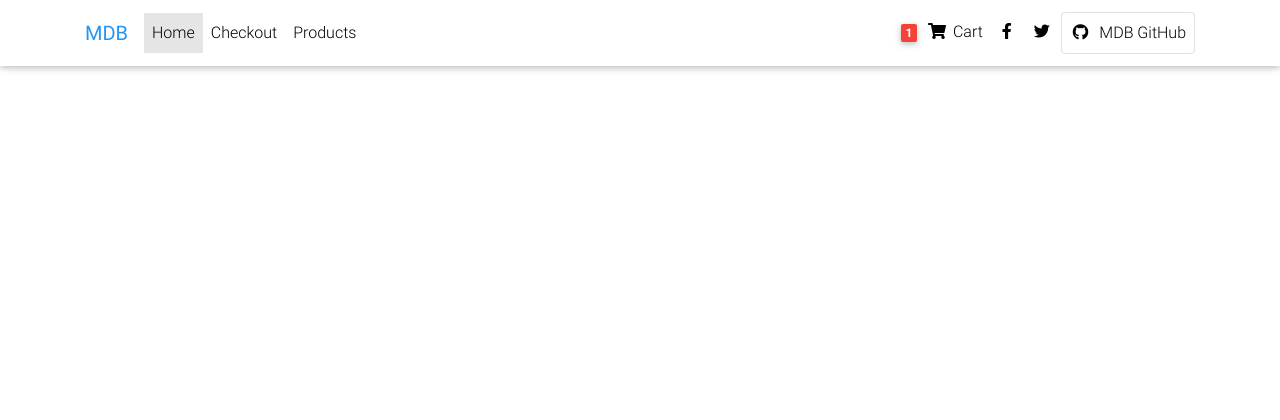
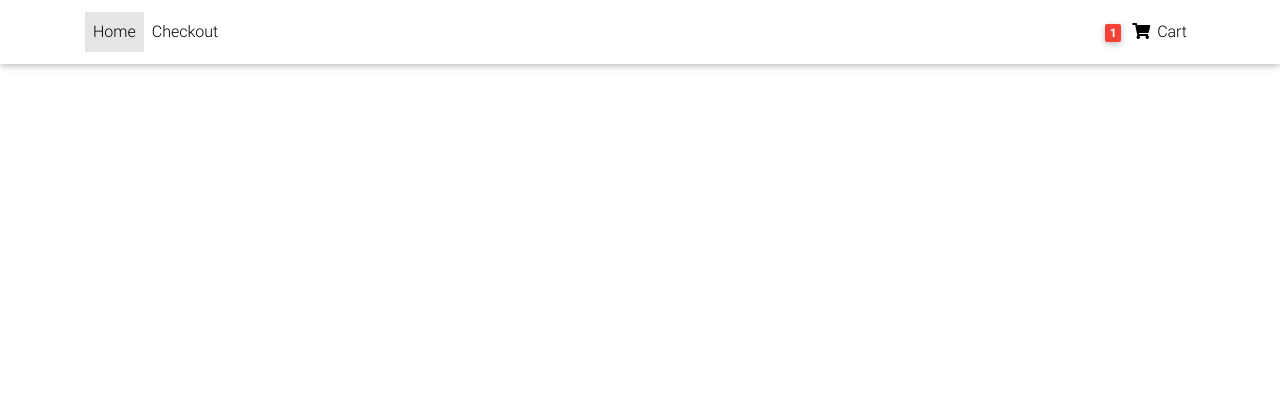
Before and after one commit to MichelAtieno/MishqaPlanes, a Django app: page / in a window 1280 px wide. Shown: the top 420 px of the page. Run offline with Django 3.2, Linux system fonts and the light colour scheme; data comes from the database, SQL or seed files in the repository; both versions use the stored data as it was after the commit; some libraries are stand-ins or nearby versions.

Commit message:
Fixed error

```diff
--- a/core/models.py
+++ b/core/models.py
@@ -20,6 +20,7 @@
     category = models.CharField(choices=CATEGORY_CHOICES, max_length=2, default="" )
     label = models.CharField(choices=LABEL_CHOICES, max_length=2, default="" )
     slug = models.SlugField()
+    description = models.TextField()
 
     def __str__(self):
         return self.title
--- a/core/views.py
+++ b/core/views.py
@@ -10,7 +10,7 @@
     return render(request, "product.html", context)
 
 def checkout(request):
-    render(request, "checkout.html")
+    return render(request, "checkout.html")
 
 class HomeView(ListView):
     model = Item
--- a/templates/home-page.html
+++ b/templates/home-page.html
@@ -215,7 +215,7 @@
               <div class="view overlay">
                 <img src="https://mdbootstrap.com/img/Photos/Horizontal/E-commerce/Vertical/12.jpg" class="card-img-top"
                   alt="">
-                <a>
+                <a href="{{ item.get_absoulute_url }}" >
                   <div class="mask rgba-white-slight"></div>
                 </a>
               </div>
--- a/templates/navbar.html
+++ b/templates/navbar.html
@@ -2,16 +2,9 @@
 <nav class="navbar fixed-top navbar-expand-lg navbar-light white scrolling-navbar">
     <div class="container">
 
-      <!-- Brand -->
-      <a class="navbar-brand waves-effect" href="https://mdbootstrap.com/docs/jquery/" target="_blank">
-        <strong class="blue-text">MDB</strong>
-      </a>
 
-      <!-- Collapse -->
-      <button class="navbar-toggler" type="button" data-toggle="collapse" data-target="#navbarSupportedContent"
-        aria-controls="navbarSupportedContent" aria-expanded="false" aria-label="Toggle navigation">
-        <span class="navbar-toggler-icon"></span>
-      </button>
+
+
 
       <!-- Links -->
       <div class="collapse navbar-collapse" id="navbarSupportedContent">
@@ -19,16 +12,14 @@
         <!-- Left -->
         <ul class="navbar-nav mr-auto">
           <li class="nav-item active">
-            <a class="nav-link waves-effect" href="#">Home
+            <a class="nav-link waves-effect" href="/">Home
               <span class="sr-only">(current)</span>
             </a>
           </li>
           <li class="nav-item">
             <a class="nav-link waves-effect" href="/checkout">Checkout</a>
           </li>
-          <li class="nav-item">
-            <a class="nav-link waves-effect" href="/products" >Products</a>
-          </li>
+
 
         </ul>
 
@@ -41,22 +32,7 @@
               <span class="clearfix d-none d-sm-inline-block"> Cart </span>
             </a>
           </li>
-          <li class="nav-item">
-            <a href="https://www.facebook.com/mdbootstrap" class="nav-link waves-effect" target="_blank">
-              <i class="fab fa-facebook-f"></i>
-            </a>
-          </li>
-          <li class="nav-item">
-            <a href="https://twitter.com/MDBootstrap" class="nav-link waves-effect" target="_blank">
-              <i class="fab fa-twitter"></i>
-            </a>
-          </li>
-          <li class="nav-item">
-            <a href="https://github.com/mdbootstrap/bootstrap-material-design" class="nav-link border border-light rounded waves-effect"
-              target="_blank">
-              <i class="fab fa-github mr-2"></i>MDB GitHub
-            </a>
-          </li>
+
         </ul>
 
       </div>
```
Also changed, not shown: core/migrations/0006_item_description.py (added), db.sqlite3.
